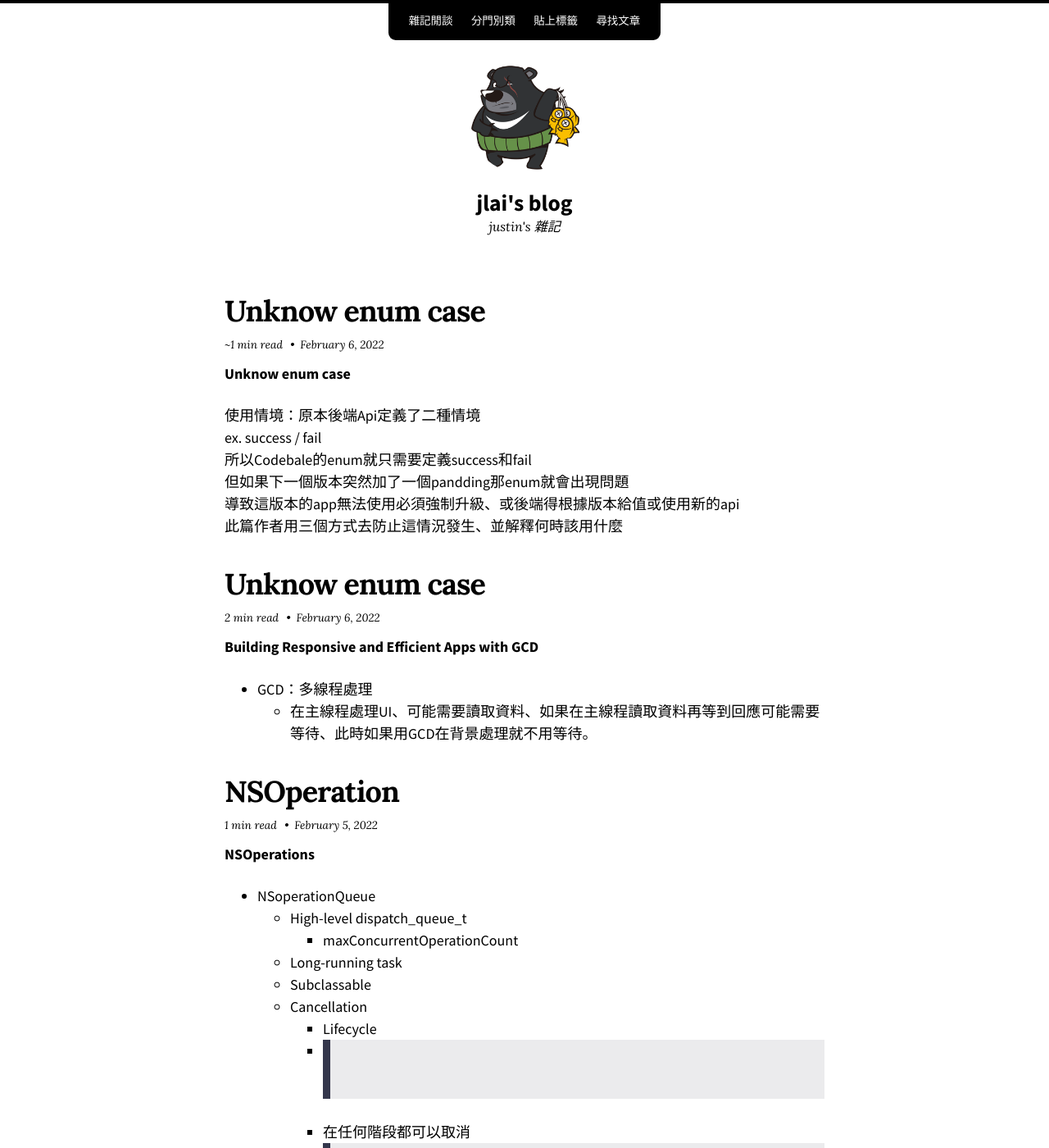
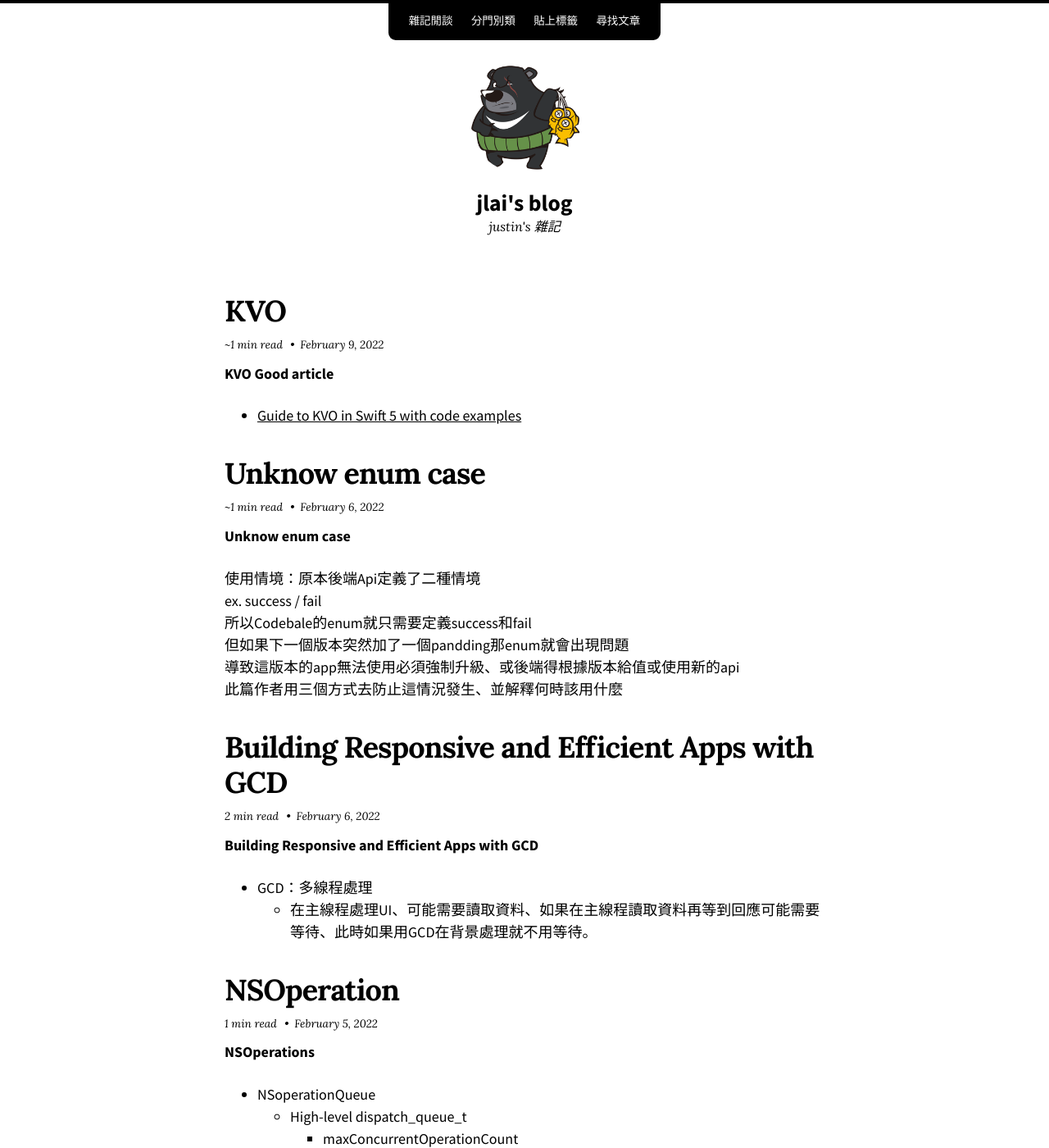
Before and after one commit to result0924/result0924.github.io, a Jekyll site: the page built from index.html, in a window 1280 px wide and 1400 px high. Shown: the whole window at 82% size. Built offline with Jekyll 4.4.1, drawn with Linux system fonts in a browser that asks for light colours; nearby versions of some CDN libraries; a script that is not in the unit is left out; the list of posts is cut into pages by our own code; comment, search, counter and statistics services are not loaded; some of the changed text lies outside the part shown.

Commit message:
Add new post and edit title

```diff
--- a/_posts/2022-02-06-Building-Response-And-Efficient-Apps-With-GCD.md
+++ b/_posts/2022-02-06-Building-Response-And-Efficient-Apps-With-GCD.md
@@ -1,5 +1,5 @@
 ---
-title: "Unknow enum case"
+title: "Building Responsive and Efficient Apps with GCD"
 categories:
   - iOS
 tags:
--- /dev/null
+++ b/_posts/2022-02-09-KVO.md
@@ -0,0 +1,10 @@
+---
+title: "KVO"
+categories:
+  - iOS
+tags:
+  - KVO
+---
+
+### KVO Good article
+- [Guide to KVO in Swift 5 with code examples](https://nalexn.github.io/kvo-guide-for-key-value-observing/)
```
